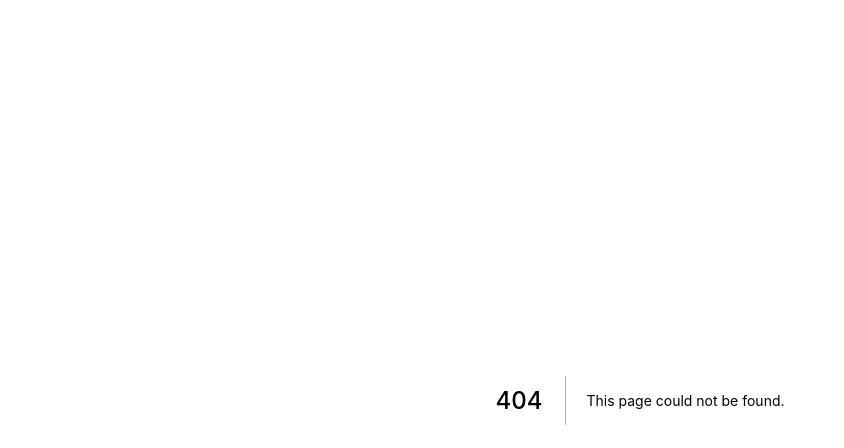
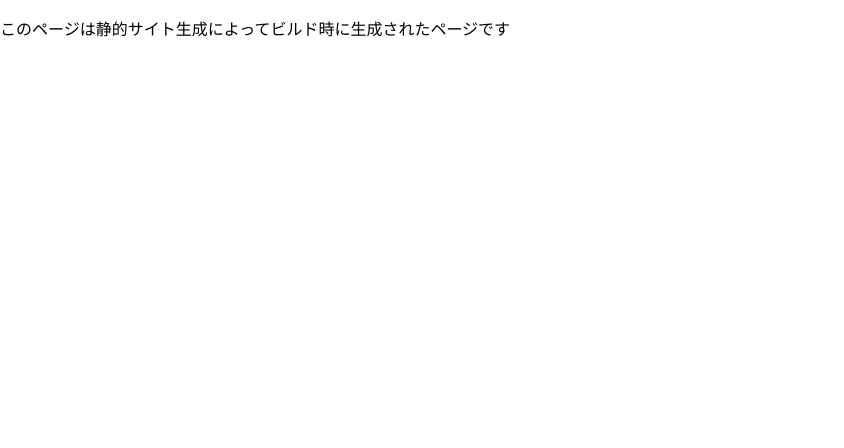
Before and after one commit to nobushi95/ts-react-next-webapp-book, a Next.js app in the folder ch03/next-sample/: page /static in a window 1280 px wide. Before the commit this address had no page. Shown: the top 448 px of the page, without its empty margins (0-844 px from the left). Built offline with nearby package versions, Linux system fonts and the light colour scheme.

Commit message:
staticページ追加

```diff
--- /dev/null
+++ b/ch03/next-sample/pages/static.tsx
@@ -0,0 +1,20 @@
+import { NextPage } from 'next';
+import Head from 'next/head';
+
+type StaticProps = {};
+
+const Static: NextPage<StaticProps> = () => {
+  return (
+    <div>
+      <Head>
+        <title>Static Site Generation</title>
+        <link rel="icon" href="/favicon.ico" />
+      </Head>
+      <main>
+        <p>このページは静的サイト生成によってビルド時に生成されたページです</p>
+      </main>
+    </div>
+  );
+};
+
+export default Static;
```
